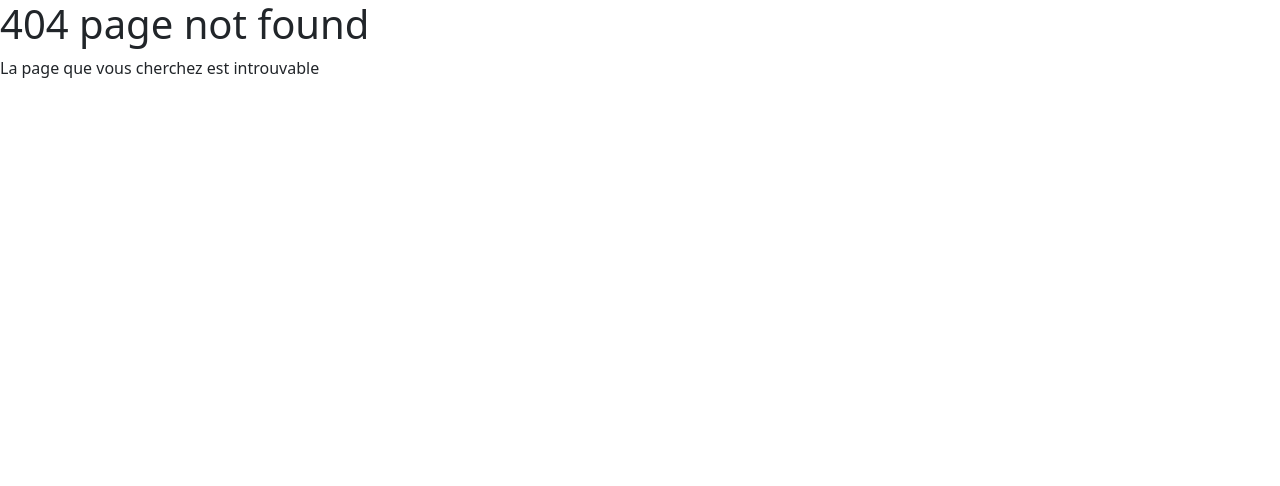
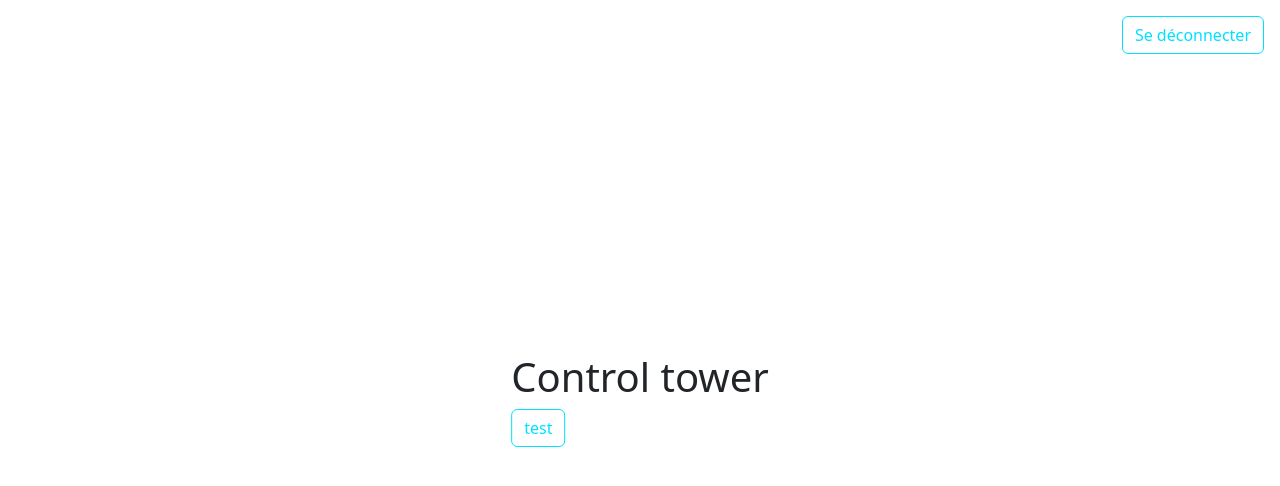
Before and after one commit to ThomasLuton/blindtest-room, an Angular app in the folder blindtest-room-ui/: page /control in a window 1280 px wide. Before the commit this address had no page. Shown: the top 486 px of the page. Built offline with nearby package versions, Linux system fonts and the light colour scheme; sample sign-in values are in the browser's storage.

Commit message:
add guard and setup spotify connection

```diff
--- a/blindtest-room-ui/src/app/app.routes.ts
+++ b/blindtest-room-ui/src/app/app.routes.ts
@@ -4,7 +4,8 @@ import { LobbyComponent } from './lobby/lobby.component';
 import { HomeComponent } from './home/home.component';
 import { OverviewComponent } from './host/overview/overview.component';
 import { ControlComponent } from './host/control/control.component';
-import {NotFoundComponent} from "./commons/not-found/not-found.component";
+import { NotFoundComponent } from "./commons/not-found/not-found.component";
+import { AuthGuard } from './guards/auth.guard';
 
 export const routes: Routes = [
     {
@@ -24,8 +25,9 @@ export const routes: Routes = [
         component: OverviewComponent
     },
     {
-        path: 'control/:id',
-        component: ControlComponent
+        path: 'control',
+        component: ControlComponent,
+        canActivate: [AuthGuard]
     },
     {
         path: '',
@@ -33,7 +35,7 @@ export const routes: Routes = [
         pathMatch: 'full'
     },
     {
-      path: '**',
-      component: NotFoundComponent
+        path: '**',
+        component: NotFoundComponent
     }
 ];
--- /dev/null
+++ b/blindtest-room-ui/src/app/guards/auth.guard.ts
@@ -0,0 +1,20 @@
+import { Injectable } from '@angular/core';
+import { ActivatedRouteSnapshot, CanActivate, Router, RouterStateSnapshot } from '@angular/router';
+
+@Injectable({
+  providedIn: 'root'
+})
+export class AuthGuard implements CanActivate {
+
+  constructor(private router: Router) { }
+
+  canActivate(route: ActivatedRouteSnapshot, state: RouterStateSnapshot): boolean {
+    const token = localStorage.getItem('api-token');
+    if (token) {
+      return true;
+    } else {
+      this.router.navigateByUrl('/home');
+      return false;
+    }
+  }
+}
--- a/blindtest-room-ui/src/app/host/control/control.component.html
+++ b/blindtest-room-ui/src/app/host/control/control.component.html
@@ -1 +1,9 @@
-<p>control works!</p>
+<div class="min-vh-100 position-relative">
+    <div class="position-absolute top-0 end-0">
+        <a class="btn btn-outline-primary m-3" role="button" (click)="logOut()">Se déconnecter</a>
+    </div>
+    <div class="position-absolute top-50 start-50 translate-middle">
+        <h1>Control tower</h1>
+        <button class="btn btn-outline-primary">test</button>
+    </div>
+</div>
--- a/blindtest-room-ui/src/app/host/control/control.component.ts
+++ b/blindtest-room-ui/src/app/host/control/control.component.ts
@@ -1,4 +1,6 @@
-import { Component } from '@angular/core';
+import { Component, inject, signal } from '@angular/core';
+import { Router } from '@angular/router';
+import { ToastService } from '../../services/toast.service';
 
 @Component({
   selector: 'app-control',
@@ -9,4 +11,14 @@ import { Component } from '@angular/core';
 })
 export class ControlComponent {
 
+  logged = signal(!!localStorage.getItem('api-token'))
+  readonly router = inject(Router)
+  private readonly toast = inject(ToastService);
+
+  logOut() {
+    localStorage.removeItem('api-token');
+    this.logged.set(false);
+    this.toast.success('toast-global', 'Bonne journée');
+    this.router.navigate(["home"]);
+  }
 }
--- a/blindtest-room-ui/src/app/host/sign-in/sign-in.component.ts
+++ b/blindtest-room-ui/src/app/host/sign-in/sign-in.component.ts
@@ -36,7 +36,7 @@ export class SignInComponent {
       this.authService.signIn(inputs).subscribe((resp) => {
         localStorage.setItem(this.localStorageKey, resp.token);
         this.toast.success("toast-global", "Bon retour");
-        this.router.navigate([""]);
+        this.router.navigate(["control"]);
       })
     }
   }
```
Also changed, not shown: 1 other file (tests, documents, lock files or other folders).
